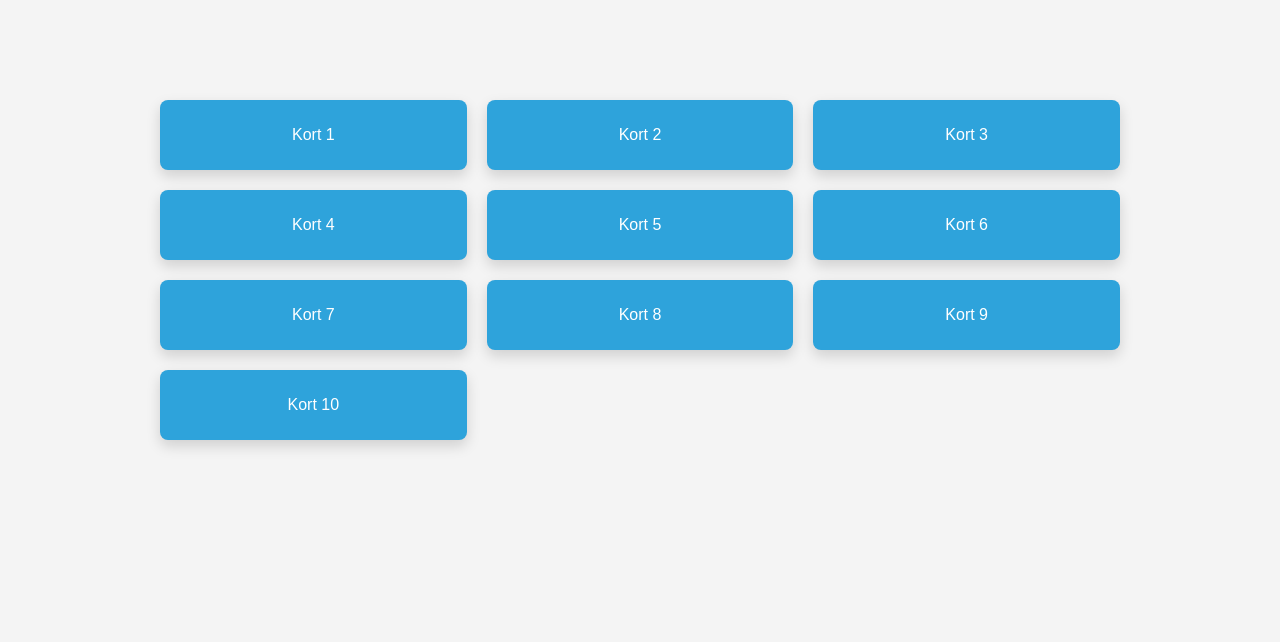
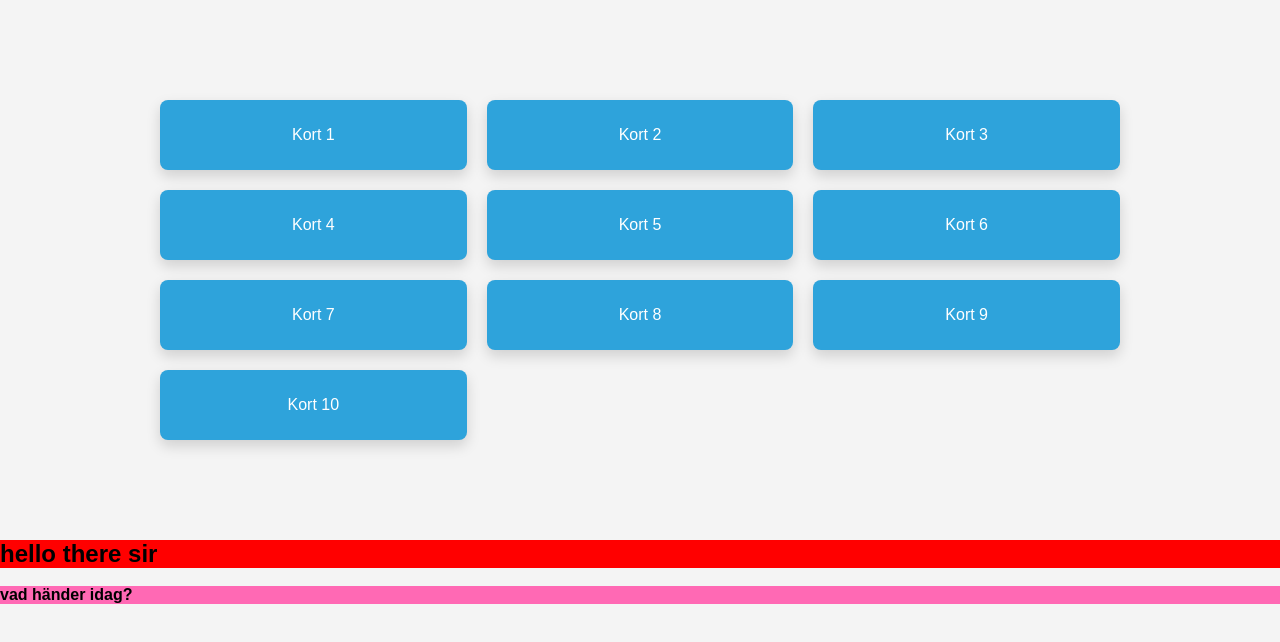
Before and after one commit to Rezito1/Responsive-Kort, a plain HTML site: page index.html in a window 1280 px wide. Drawn offline with Linux system fonts and the light colour scheme.

Commit message:
Added 1 h2 och en h4

```diff
--- a/index.html
+++ b/index.html
@@ -19,5 +19,8 @@
         <div class="card">Kort 9</div>
         <div class="card">Kort 10</div>
     </div>
+    <h2>hello there sir</h2>
+    <br>
+    <h4>vad händer idag?</h4>
 </body>
 </html>
--- a/style.css
+++ b/style.css
@@ -46,3 +46,11 @@ body{
     background-color: hotpink;
     transform: translateY(-2px);
 }
+
+h2 {
+    background-color: red;
+}
+
+h4 {
+    background-color: hotpink;
+}
```
